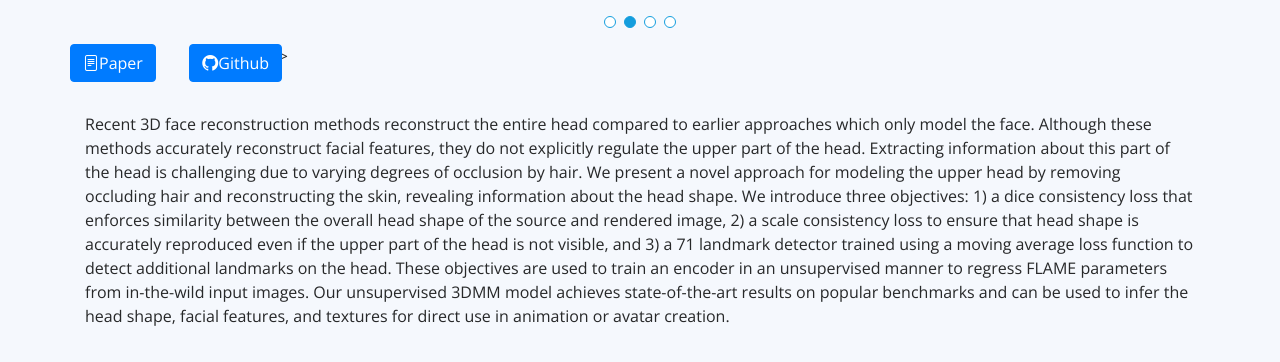
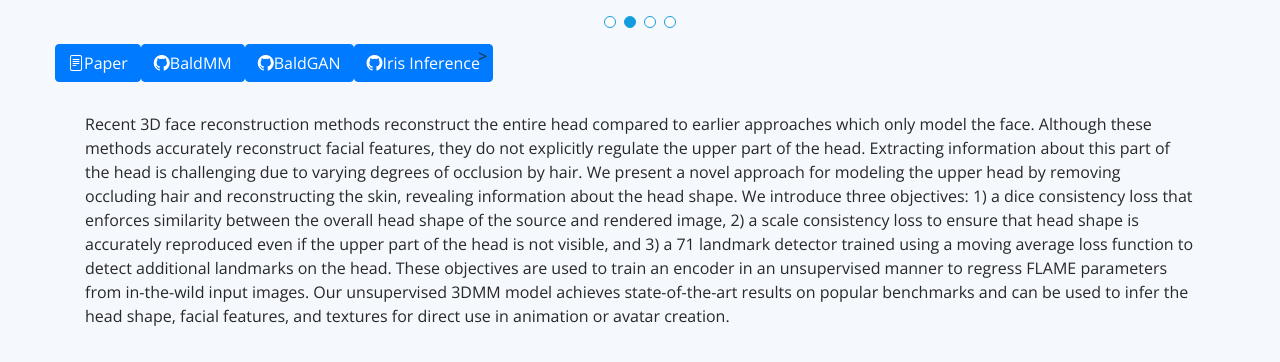
Before and after one commit to sohananisetty/sohananisetty.github.io, a plain HTML site: page BaldMM.html in a window 1280 px wide. Shown: the part 974-1336 px from the top of the page. Drawn offline with nearby package versions, Linux system fonts and the light colour scheme.

Commit message:
bug fixes

```diff
--- a/BaldMM.html
+++ b/BaldMM.html
@@ -102,26 +102,29 @@
           <div class="col-lg-2"></div>
 
 
-          <div class = "button row">
-            <div class="col-6">
-
+          <div id = "button_row" class = "row">
               <div id="Paper-button" class="link_button">
                 <a href="https://arxiv.org/abs/2208.12078" target=”_blank”
                   class="download btn btn-primary"><i class="bi bi-file-text"></i>Paper</a>
               </div>
 
-            </div>
 
-            <div class="col-6">
 
               <div id="Github-button" class="link_button">
-                <a href="https://arxiv.org/abs/2208.12078" target=”_blank”
-                  class="download btn btn-primary"><i class="bi bi-github"></i>Github</a>
+                <a href="https://github.com/sohananisetty/BaldMM" target=”_blank”
+                  class="download btn btn-primary"><i class="bi bi-github"></i>BaldMM</a>
+              </div>
+
+              <div id="Github-button" class="link_button">
+                <a href="https://github.com/sohananisetty/BaldGAN" target=”_blank”
+                  class="download btn btn-primary"><i class="bi bi-github"></i>BaldGAN</a>
+              </div>
+              <div id="Github-button" class="link_button">
+                <a href="https://github.com/sohananisetty/ExtractIris" target=”_blank”
+                  class="download btn btn-primary"><i class="bi bi-github"></i>Iris Inference</a>
               </div>
 
 
-
-            </div>
 
           </div>>
 
--- a/assets/css/projectDetails.css
+++ b/assets/css/projectDetails.css
@@ -284,10 +284,14 @@ body {
     }
 }
 
-/* .portfolio-details #button row{
 
-    align-items:center;
-} */
+.portfolio-details .button_row{
+    display:flex;
+    /* items are centered along the line */
+    justify-content: center;
+    /* center: items are centered in the cross-axis */
+    align-items: center;
+}
 
 .portfolio-details #link_button i {
     font-size: 16px;
```
Lines whose indentation alone changed are shown as unchanged.
